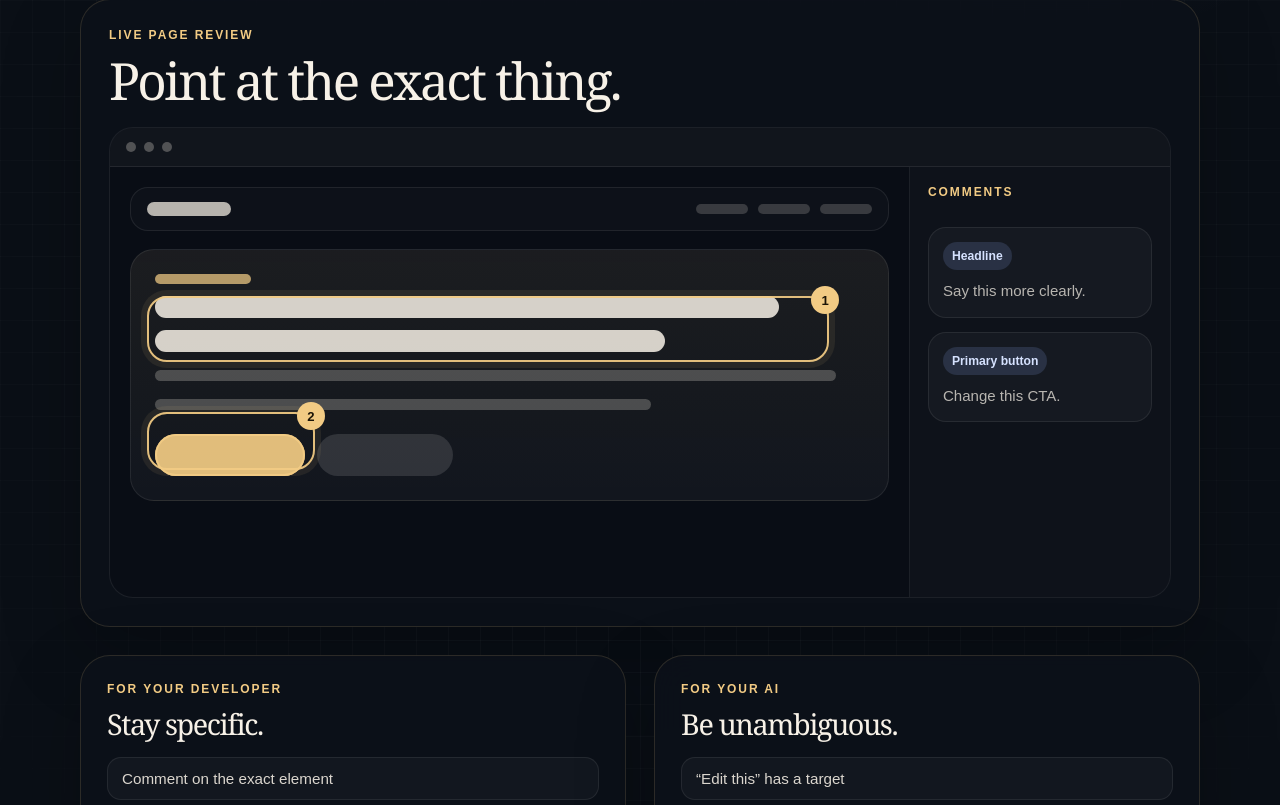
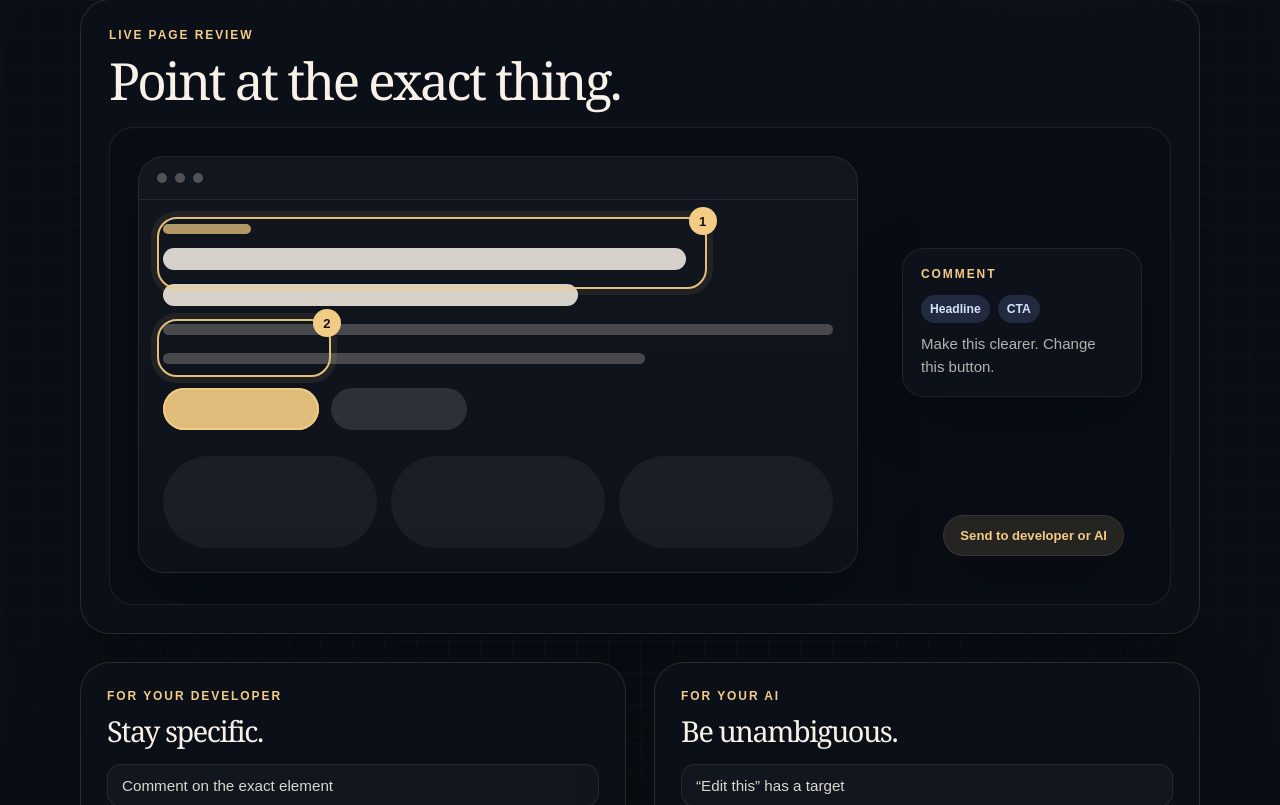
Before and after one commit to Donaid-Ngai/commentable-waitlist, a Next.js app: page / in a window 1280 px wide. Shown: the part 640-1445 px from the top of the page. Built offline with nearby package versions, Linux system fonts and the light colour scheme.

Commit message:
Redesign landing page mockup

```diff
--- a/app/globals.css
+++ b/app/globals.css
@@ -196,165 +196,140 @@ h3 {
   border-radius: 24px;
   border: 1px solid var(--line);
   background: var(--panel-strong);
+  padding: 28px;
 }
 
-.browser-frame {
-  overflow: hidden;
+.mockup-stage {
+  position: relative;
+  min-height: 420px;
 }
 
-.browser-bar {
+.page-card,
+.floating-thread,
+.handoff-chip {
+  border: 1px solid var(--line);
+  box-shadow: 0 22px 60px rgba(0, 0, 0, 0.22);
+}
+
+.page-card {
+  position: relative;
+  width: min(720px, calc(100% - 170px));
+  min-height: 320px;
+  border-radius: 26px;
+  background: linear-gradient(180deg, rgba(255,255,255,0.04), rgba(255,255,255,0.02));
+}
+
+.page-topbar {
   display: flex;
   gap: 8px;
-  padding: 14px 16px;
+  padding: 16px 18px;
   border-bottom: 1px solid var(--line);
-  background: rgba(255, 255, 255, 0.03);
 }
 
-.browser-bar span {
+.page-topbar span {
   width: 10px;
   height: 10px;
   border-radius: 999px;
   background: rgba(247, 241, 231, 0.28);
 }
 
-.browser-content {
-  display: grid;
-  grid-template-columns: minmax(0, 1.2fr) 260px;
-  min-height: 430px;
+.page-body {
+  padding: 24px;
 }
 
-.site-preview {
-  position: relative;
-  padding: 20px;
-  border-right: 1px solid var(--line);
-}
-
-.site-nav,
-.site-hero,
-.comment-thread {
-  border: 1px solid var(--line);
-}
-
-.site-nav {
-  display: flex;
-  justify-content: space-between;
-  align-items: center;
-  padding: 14px 16px;
-  border-radius: 18px;
-  background: rgba(255, 255, 255, 0.02);
-}
-
-.nav-logo {
-  width: 84px;
-  height: 14px;
-  border-radius: 999px;
-  background: rgba(247, 241, 231, 0.72);
-}
-
-.nav-links {
-  display: flex;
-  gap: 10px;
-}
-
-.nav-links span {
-  width: 52px;
-  height: 10px;
-  border-radius: 999px;
-  background: rgba(247, 241, 231, 0.18);
-}
-
-.site-hero {
-  position: relative;
-  margin-top: 18px;
-  padding: 24px;
-  border-radius: 24px;
-  background:
-    linear-gradient(180deg, rgba(242, 203, 132, 0.06), rgba(255, 255, 255, 0.02)),
-    rgba(255, 255, 255, 0.02);
-}
-
-.hero-kicker,
-.hero-line,
-.preview-button {
+.page-kicker,
+.page-headline,
+.page-copy,
+.page-button,
+.page-tile {
   border-radius: 999px;
 }
 
-.hero-kicker {
-  width: 96px;
+.page-kicker {
+  width: 88px;
   height: 10px;
   background: rgba(242, 203, 132, 0.72);
 }
 
-.hero-line {
-  position: relative;
+.page-headline {
   height: 22px;
-  margin-top: 12px;
-  background: rgba(247, 241, 231, 0.85);
+  margin-top: 14px;
+  background: rgba(247, 241, 231, 0.86);
 }
 
-.hero-line-long {
-  width: 88%;
+.page-headline-long {
+  width: 78%;
 }
 
-.hero-line-mid {
-  width: 72%;
+.page-headline-mid {
+  width: 62%;
 }
 
-.hero-line-copy {
-  width: 96%;
+.page-copy {
   height: 11px;
   margin-top: 18px;
   background: rgba(247, 241, 231, 0.24);
 }
 
-.hero-line-copy.short {
-  width: 70%;
+.page-copy-short {
+  width: 72%;
 }
 
-.button-row {
+.page-actions {
   display: flex;
   gap: 12px;
   margin-top: 24px;
 }
 
-.preview-button {
-  position: relative;
-  width: 150px;
+.page-button {
+  width: 156px;
   height: 42px;
   background: rgba(242, 203, 132, 0.92);
 }
 
-.preview-button.secondary {
+.page-button-muted {
   width: 136px;
   background: rgba(255, 255, 255, 0.12);
 }
 
-.focus-box {
+.selected-target {
+  box-shadow: inset 0 0 0 2px rgba(242, 203, 132, 0.92);
+}
+
+.page-strip {
+  display: grid;
+  grid-template-columns: repeat(3, minmax(0, 1fr));
+  gap: 14px;
+  margin-top: 26px;
+}
+
+.page-tile {
+  height: 92px;
+  background: rgba(255, 255, 255, 0.05);
+}
+
+.selection-frame {
   position: absolute;
   border-radius: 18px;
   outline: 2px solid rgba(242, 203, 132, 0.92);
   box-shadow: 0 0 0 8px rgba(242, 203, 132, 0.08);
 }
 
-.focus-headline {
-  left: 18px;
-  top: 48px;
-  width: calc(88% + 12px);
-  height: 62px;
+.selection-copy {
+  left: 20px;
+  top: 62px;
+  width: 76%;
+  height: 68px;
 }
 
-.focus-button {
-  left: 18px;
+.selection-cta {
+  left: 20px;
   top: 164px;
-  width: 164px;
+  width: 170px;
   height: 54px;
 }
 
-.is-highlighted {
-  box-shadow: inset 0 0 0 2px rgba(242, 203, 132, 0.92);
-}
-
-.comment-badge {
+.selection-dot {
   position: absolute;
   right: -12px;
   top: -12px;
@@ -370,12 +345,14 @@ h3 {
   font-weight: 700;
 }
 
-.comment-panel {
-  display: flex;
-  flex-direction: column;
-  gap: 14px;
+.floating-thread {
+  position: absolute;
+  right: 0;
+  top: 92px;
+  width: 240px;
   padding: 18px;
-  background: rgba(255, 255, 255, 0.02);
+  border-radius: 22px;
+  background: rgba(13, 18, 28, 0.96);
 }
 
 .comment-thread {
@@ -384,7 +361,7 @@ h3 {
   background: rgba(255, 255, 255, 0.03);
 }
 
-.comment-thread p {
+.floating-thread p:last-child {
   margin: 10px 0 0;
   font-family: Arial, sans-serif;
   font-size: 0.94rem;
@@ -404,6 +381,19 @@ h3 {
   background: var(--blue-soft);
   color: #d6e2ff;
   font-size: 0.76rem;
+  font-weight: 700;
+}
+
+.handoff-chip {
+  position: absolute;
+  right: 18px;
+  bottom: 20px;
+  padding: 12px 16px;
+  border-radius: 999px;
+  background: rgba(242, 203, 132, 0.12);
+  color: var(--accent);
+  font-family: Arial, sans-serif;
+  font-size: 0.82rem;
   font-weight: 700;
 }
 
@@ -447,14 +437,28 @@ h3 {
 }
 
 @media (max-width: 900px) {
-  .browser-content,
   .info-grid {
     grid-template-columns: 1fr;
   }
 
-  .site-preview {
-    border-right: 0;
-    border-bottom: 1px solid var(--line);
+  .page-card {
+    width: 100%;
+  }
+
+  .floating-thread {
+    position: relative;
+    right: auto;
+    top: auto;
+    width: 100%;
+    margin-top: 18px;
+  }
+
+  .handoff-chip {
+    position: relative;
+    right: auto;
+    bottom: auto;
+    display: inline-flex;
+    margin-top: 18px;
   }
 }
 
@@ -484,8 +488,4 @@ h3 {
   .waitlist-form button {
     width: 100%;
   }
-
-  .preview-grid {
-    grid-template-columns: 1fr;
-  }
 }
--- a/app/page.tsx
+++ b/app/page.tsx
@@ -108,62 +108,50 @@ export default function HomePage() {
           </div>
 
           <div className="mockup-shell" aria-hidden="true">
-            <div className="browser-frame">
-              <div className="browser-bar">
+            <div className="mockup-stage">
+              <div className="page-card">
+                <div className="page-topbar">
                   <span />
                   <span />
                   <span />
                 </div>
 
-              <div className="browser-content">
-                <div className="site-preview">
-                  <div className="site-nav">
-                    <div className="nav-logo" />
-                    <div className="nav-links">
-                      <span />
-                      <span />
-                      <span />
+                <div className="page-body">
+                  <div className="page-kicker" />
+                  <div className="page-headline page-headline-long" />
+                  <div className="page-headline page-headline-mid" />
+                  <div className="page-copy" />
+                  <div className="page-copy page-copy-short" />
+                  <div className="page-actions">
+                    <div className="page-button selected-target" />
+                    <div className="page-button page-button-muted" />
+                  </div>
+                  <div className="page-strip">
+                    <div className="page-tile" />
+                    <div className="page-tile" />
+                    <div className="page-tile" />
                   </div>
                 </div>
 
-                  <div className="site-hero">
-                    <div className="hero-kicker" />
-                    <div className="hero-line hero-line-long" />
-                    <div className="hero-line hero-line-mid" />
-                    <div className="hero-line hero-line-copy" />
-                    <div className="hero-line hero-line-copy short" />
-
-                    <div className="focus-box focus-headline">
-                      <div className="comment-badge">1</div>
+                <div className="selection-frame selection-copy">
+                  <div className="selection-dot">1</div>
                 </div>
 
-                    <div className="button-row">
-                      <div className="preview-button is-highlighted" />
-                      <div className="preview-button secondary" />
-                    </div>
-
-                    <div className="focus-box focus-button">
-                      <div className="comment-badge">2</div>
-                    </div>
+                <div className="selection-frame selection-cta">
+                  <div className="selection-dot">2</div>
                 </div>
               </div>
 
-                <aside className="comment-panel">
-                  <p className="panel-label">Comments</p>
-                  <div className="comment-thread">
+              <div className="floating-thread">
+                <p className="panel-label">Comment</p>
                 <div className="thread-targets">
                   <span>Headline</span>
+                  <span>CTA</span>
                 </div>
-                    <p>Say this more clearly.</p>
+                <p>Make this clearer. Change this button.</p>
               </div>
-                  <div className="comment-thread">
-                    <div className="thread-targets">
-                      <span>Primary button</span>
-                    </div>
-                    <p>Change this CTA.</p>
-                  </div>
-                </aside>
-              </div>
+
+              <div className="handoff-chip">Send to developer or AI</div>
             </div>
           </div>
         </motion.section>
```
Lines whose indentation alone changed are shown as unchanged.
